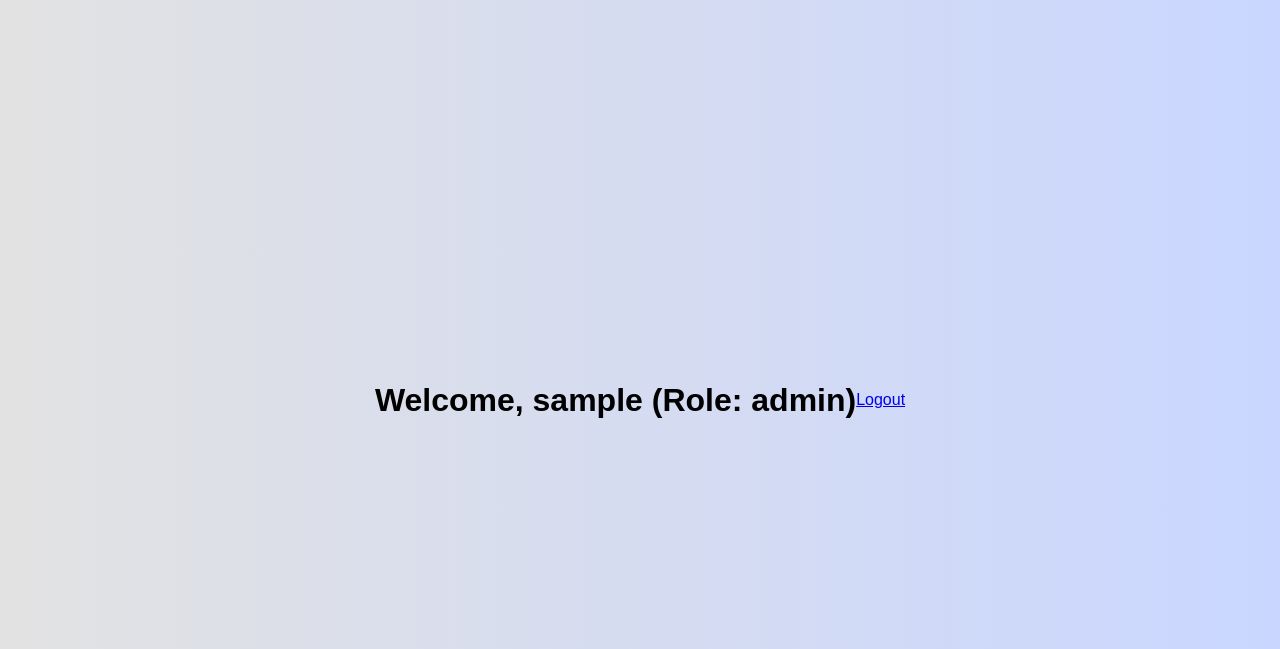
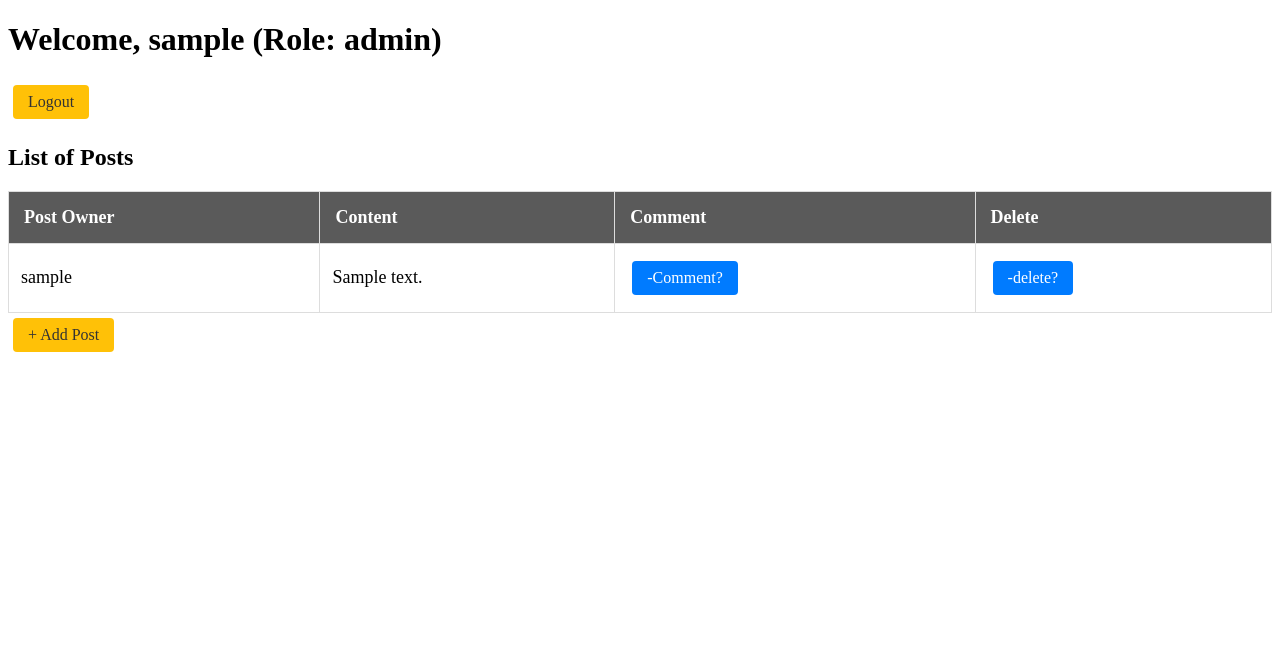
Before and after one commit to NOZOs/COMP3421, a PHP site: page /views/dashboard.view.php in a window 1280 px wide. Shown: the top 649 px of the page. Run offline with PHP 8.4, Linux system fonts and the light colour scheme; the visitor is signed in with stand-in values (Sample User, id 1); tables that the repository leaves empty hold one stand-in row (values such as "Sample post").

Commit message:
finish post func include del post by admin

```diff
--- a/controllers/logout.controller.php
+++ b/controllers/logout.controller.php
@@ -3,6 +3,6 @@ session_start();
 // Destroy session
 session_unset();
 session_destroy();
-header("Location: /3421/index.php");
+header("Location: /COMP3421/index.php");
 exit();
 ?>
--- /dev/null
+++ b/dashstyle.css
@@ -0,0 +1,56 @@
+.table-container {
+    width: 90%;
+    margin: 20px auto;
+}
+
+.table {
+    width: 100%;
+    border-collapse: collapse;
+    font-size: 18px;
+}
+
+.table th {
+    background-color: #5a5a5a;
+    color: white;
+    padding: 15px;
+    text-align: left;
+    border: 1px solid #ddd;
+}
+
+.table td {
+    padding: 12px;
+    border: 1px solid #ddd;
+    vertical-align: middle;
+}
+
+
+.btn {
+    display: inline-block;
+    padding: 8px 15px;
+    text-decoration: none;
+    color: white;
+    border-radius: 4px;
+    font-size: 16px;
+    margin: 5px;
+}
+
+.btn-primary {
+    background-color: #007BFF;
+}
+
+.btn-primary:hover {
+    background-color: #0056b3;
+}
+
+.btn-warning {
+    background-color: #FFC107;
+    color: #333;
+}
+
+.btn-warning:hover {
+    background-color: #e0a800;
+}
+
+.form-group {
+    margin-bottom: 20px;
+}
--- a/views/dashboard.view.php
+++ b/views/dashboard.view.php
@@ -1,20 +1,54 @@
 <?php
-// views/dashboard.view.php
 session_start();
 if (!isset($_SESSION['user_id'])) {
-    header("Location: /3421/index.php");
+    header("Location: /COMP3421/index.php");
     exit();
 }
+
+
+require '../db_connect.php';
+
+
+$stmt = $conn->prepare("SELECT id, username, content FROM post ORDER BY id DESC");
+$stmt->execute();
+$result = $stmt->get_result();
+$posts = $result->fetch_all(MYSQLI_ASSOC);
+$stmt->close();
 ?>
+
 <!DOCTYPE html>
 <html>
 <head>
     <title>Dashboard</title>
-    <link rel="stylesheet" href="/3421/style.css">
+    <link rel="stylesheet" href="/COMP3421/dashstyle.css">
 </head>
 <body>
-    <h1>Welcome, <?= $_SESSION['username'] ?> (Role: <?= $_SESSION['role'] ?>)</h1>
-    <!--Logout -->
-    <a href="/3421/controllers/logout.controller.php">Logout</a>
+
+    <h1>Welcome, <?= htmlspecialchars($_SESSION['username']) ?> (Role: <?= htmlspecialchars($_SESSION['role']) ?>)</h1>
+    <a href="/COMP3421/controllers/logout.controller.php" class="btn btn-warning">Logout</a>
+    <h2>List of Posts</h2>
+    <table class="table">
+        <thead>
+            <tr>
+                <th>Post Owner</th>
+                <th>Content</th>
+                <th>Comment</th>
+                <th>Delete</th>
+            </tr>
+        </thead>
+        <tbody>
+        <?php foreach($posts as $post): ?>
+            <tr>
+                <td><?= htmlspecialchars($post['username']) ?></td>
+                <td><?= htmlspecialchars($post['content']) ?></td>
+                <td><a href="/COMP3421/d_fm?id=<?= $post['id'] ?>" class="btn btn-primary">-Comment?</a></td>
+                <?php if ($_SESSION['role'] === 'admin'): ?>
+                    <td><a href="/COMP3421/controllers/post.controller.php?action=delete&id=<?= $post['id'] ?>" class="btn btn-primary">-delete?</a></td>
+                <?php endif; ?>
+            </tr>
+        <?php endforeach; ?>
+        </tbody>
+    </table>
+    <a href="/COMP3421/views/add_post.view.php" class="btn btn-warning">+ Add Post</a>
 </body>
 </html>
```
Also changed, not shown: controllers/post.controller.php (added, +67 -0 lines), database.sql (added, +18 -0 lines), views/add_post.view.php (added, +38 -0 lines), style.css (line endings or trailing spaces).
